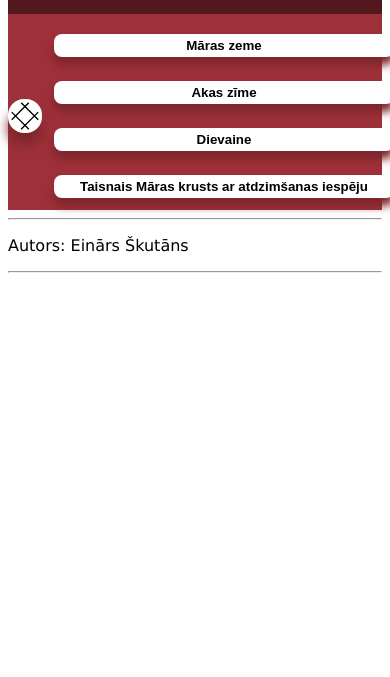
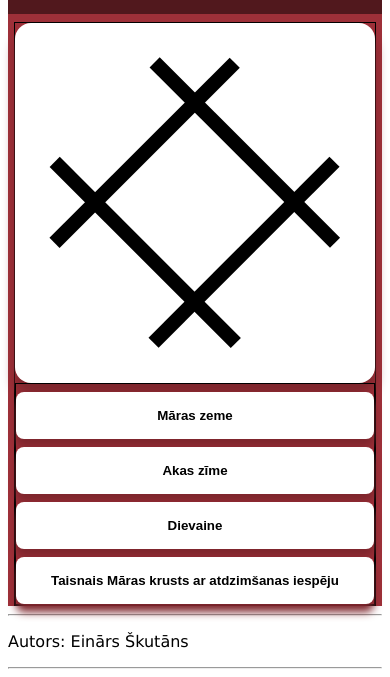
Before and after one commit to einarsskutans/LatvjuRaksti, a plain HTML site: page macies.html in a window 390 px wide. Shown: the part 256-933 px from the top of the page. Before the commit the page ends 844 px from the top, so only its background shows below. Drawn offline with Linux system fonts and the light colour scheme.

Commit message:
dynamic phone screen

```diff
--- a/style.css
+++ b/style.css
@@ -123,9 +123,12 @@ nav li:hover {
 /* Flashcard */
 .flashcardcategory {
     display: flex;
+    flex-direction: row;
 
     margin: auto;
     margin-top: 1vmax;
+
+    border: solid 1px black;
 }
 .flashcard-front {
     display: flex;
@@ -146,6 +149,8 @@ nav li:hover {
     display: flex;
     flex-direction: column;
 
+    border: solid 1px black;
+
     min-width: 340px;
     max-width: 360px;
 
@@ -153,12 +158,11 @@ nav li:hover {
     justify-items: center;
 }
 .flashcardbuttons button {
-    padding: 4px;
+    padding: 16px;
     margin: 12px;
 
     width: 100%;
     height: 100%;
-
 
     font-weight: bold;
     text-align: center;
@@ -171,3 +175,13 @@ nav li:hover {
 button:active {
     background-color: #c5c5c5;
 }
+
+@media screen and (max-width: 720px) {
+    .flashcardcategory {
+        flex-direction: column;
+    }
+    .flashcardbuttons button {
+        margin: 0;
+        margin-top: 8px;
+    }
+}
```
